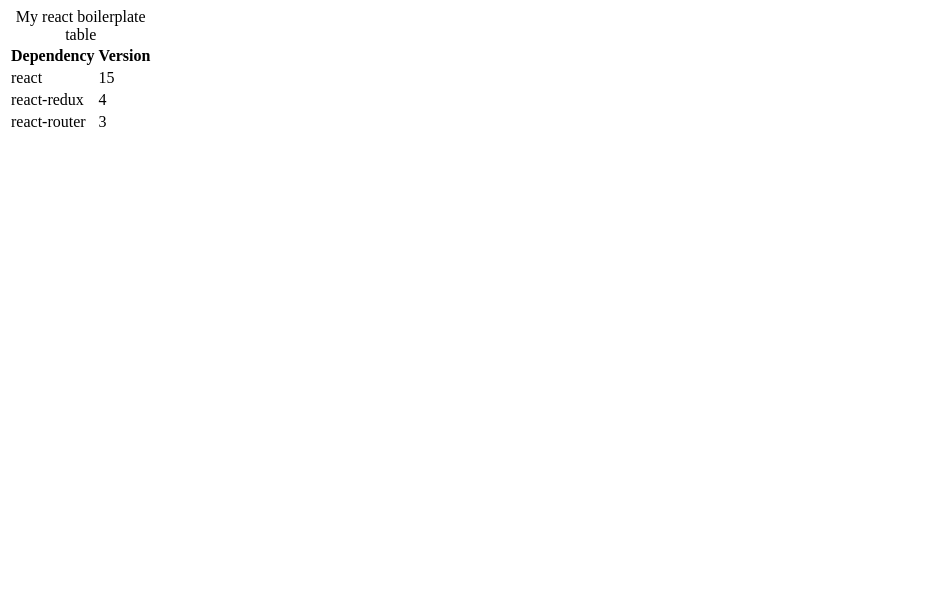
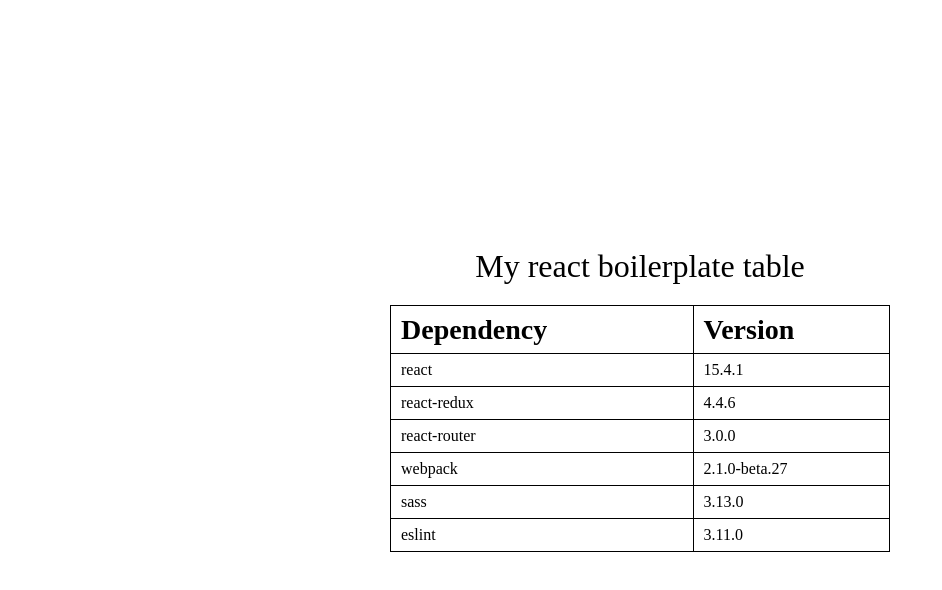
Before and after one commit to tuberrabbit/react-webpack-boilerplate, a React app: page / in a window 1280 px wide. Shown: the top 590 px of the page, without its empty margins (0-942 px from the left). Built offline with nearby package versions, Linux system fonts and the light colour scheme.

Commit message:
[tuber] introduce sass.

```diff
--- a/buildConfig/dev-server.js
+++ b/buildConfig/dev-server.js
@@ -15,6 +15,12 @@
             ...webpackConfigBase.entry.app
         ]
     },
+    module: {
+        loaders: [
+            ...webpackConfigBase.module.loaders,
+            {test: /\.scss$/, loaders: ['style-loader', 'css-loader', 'sass-loader']}
+        ]
+    },
     plugins: [
         new Webpack.HotModuleReplacementPlugin(),
         new WebpackBrowserPlugin({
--- a/package.json
+++ b/package.json
@@ -21,11 +21,16 @@
     "babel-preset-react": "^6.16.0",
     "babel-preset-stage-0": "^6.16.0",
     "compression-webpack-plugin": "^0.3.2",
+    "css-loader": "^0.26.0",
     "eslint": "^3.11.0",
     "eslint-loader": "^1.6.1",
     "eslint-plugin-react": "^6.7.1",
+    "extract-text-webpack-plugin": "^2.0.0-beta.4",
     "html-webpack-plugin": "^2.24.1",
     "imagemin-webpack-plugin": "^1.4.4",
+    "node-sass": "^3.13.0",
+    "sass-loader": "^4.0.2",
+    "style-loader": "^0.13.1",
     "webpack": "^2.1.0-beta.27",
     "webpack-browser-plugin": "^1.0.12",
     "webpack-dev-server": "^2.1.0-beta.12"
--- a/src/app.jsx
+++ /dev/null
@@ -1,25 +0,0 @@
-'use strict';
-import React from 'react';
-
-const App = ()=>(
-	<table>
-		<caption>My react boilerplate table</caption>
-		<tr>
-			<th>Dependency</th>
-			<th>Version</th>
-		</tr>
-		<tr>
-			<td>react</td>
-			<td>15</td>
-		</tr>
-        <tr>
-            <td>react-redux</td>
-            <td>4</td>
-        </tr>
-        <tr>
-            <td>react-router</td>
-            <td>3</td>
-        </tr>
-	</table>
-);
-export default App;
--- /dev/null
+++ b/src/app/app.jsx
@@ -0,0 +1,42 @@
+'use strict';
+import React from 'react';
+import './app.scss';
+
+const App = ()=>(
+    <table className="table-container">
+        <caption className="table-caption">My react boilerplate table</caption>
+        <thead className="table-head">
+        <tr>
+            <th>Dependency</th>
+            <th>Version</th>
+        </tr>
+        </thead>
+        <tbody className="table-body">
+        <tr>
+            <td>react</td>
+            <td>15.4.1</td>
+        </tr>
+        <tr>
+            <td>react-redux</td>
+            <td>4.4.6</td>
+        </tr>
+        <tr>
+            <td>react-router</td>
+            <td>3.0.0</td>
+        </tr>
+        <tr>
+            <td>webpack</td>
+            <td>2.1.0-beta.27</td>
+        </tr>
+        <tr>
+            <td>sass</td>
+            <td>3.13.0</td>
+        </tr>
+        <tr>
+            <td>eslint</td>
+            <td>3.11.0</td>
+        </tr>
+        </tbody>
+    </table>
+);
+export default App;
--- /dev/null
+++ b/src/app/app.scss
@@ -0,0 +1,25 @@
+.table-container {
+  width: 500px;
+  position: absolute;
+  left: 50%;
+  top: 50%;
+  transform: translate(-50%, -50%);
+  text-align: left;
+  border-collapse: collapse;
+  th, td {
+    border: 1px solid;
+    padding-left: 10px;
+  }
+  .table-caption {
+    font-size: 32px;
+    margin-bottom: 20px;
+  }
+  .table-head {
+    font-size: 28px;
+    line-height: 45px;
+  }
+  .table-body {
+    font-size: 16px;
+    line-height: 30px;
+  }
+}
--- a/src/index.jsx
+++ b/src/index.jsx
@@ -5,7 +5,7 @@
 import {createStore} from 'redux';
 import {Router, Route, browserHistory} from 'react-router';
 import reducers from './reducers';
-import App from './app';
+import App from './app/app';
 
 render(
     <Provider store={createStore(reducers)}>
```
Also changed, not shown: buildConfig/webpack.config.release.js (+6 -1 lines).
